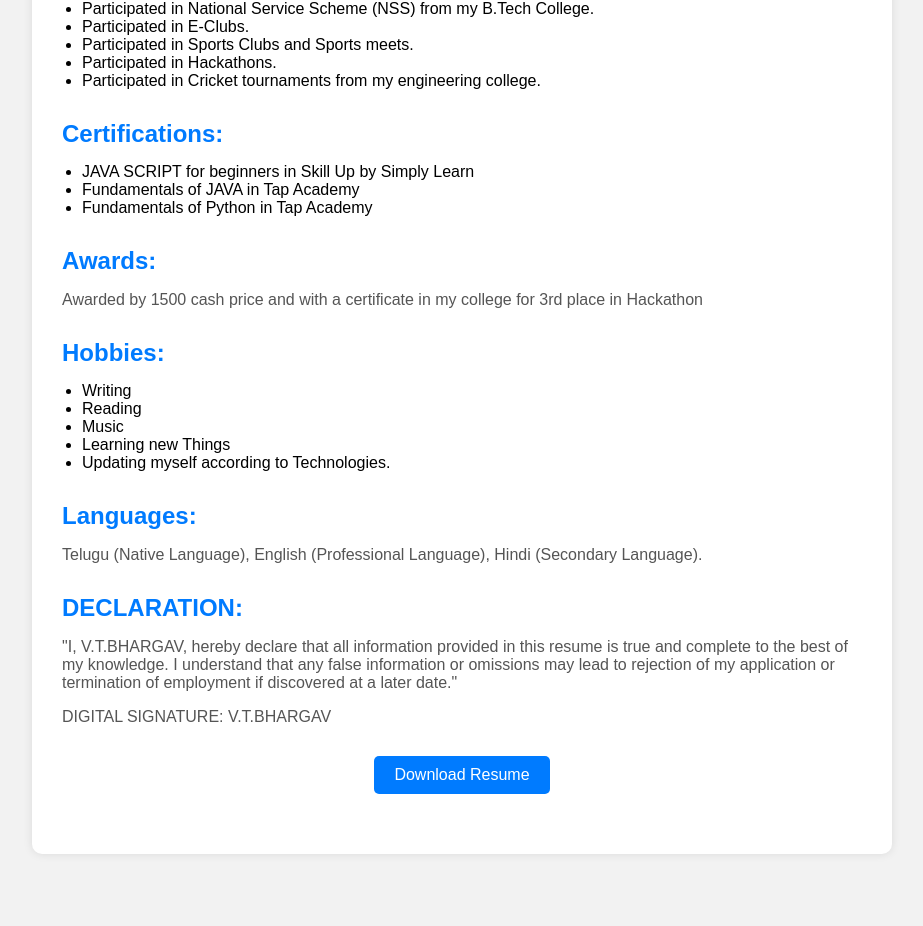
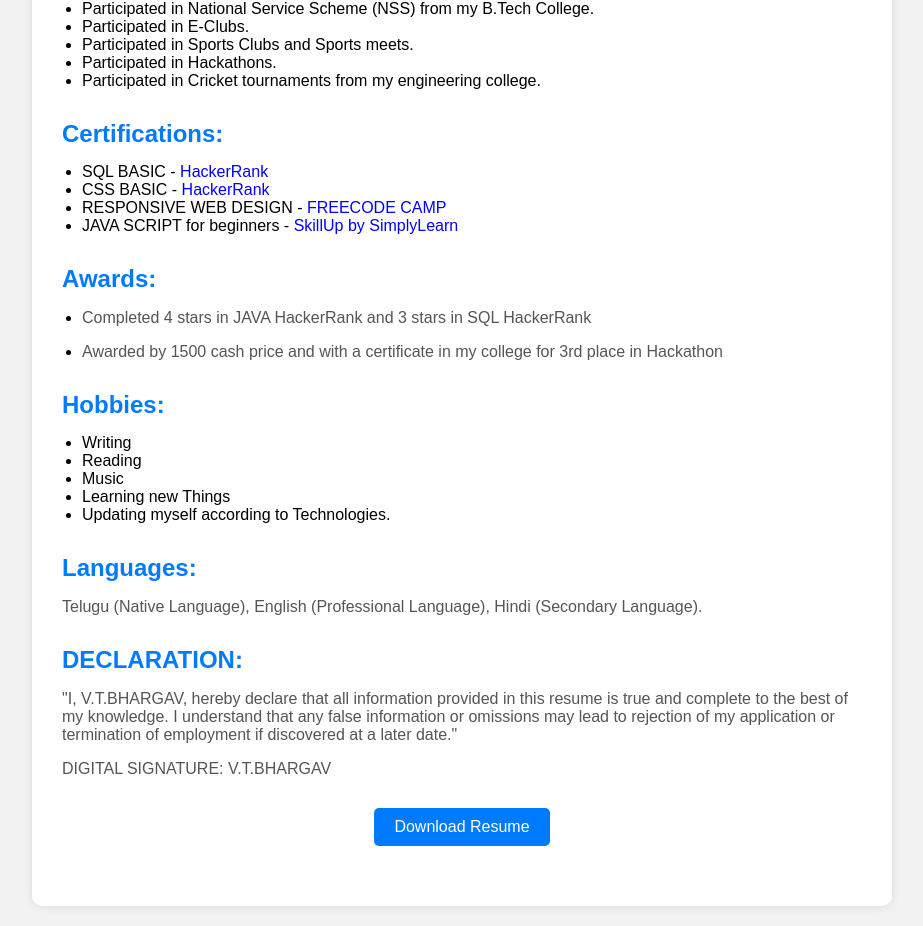
Before and after one commit to bhargavnanicaptain/V.T.BHARGAV-PORTFOLIO, a React (Create React App) app: page /resume in a window 1280 px wide. Shown: the part 2172-3098 px from the top of the page, without its empty margins (178-1101 px from the left). Before the commit the page ends 3046 px from the top, so only its background shows below. Built offline with nearby package versions, Linux system fonts and the light colour scheme.

Commit message:
Changes Done in Portfolio

```diff
--- a/src/Resume.js
+++ b/src/Resume.js
@@ -27,6 +27,9 @@ const Resume = () => {
                     background-color: #f2f2f2;
                     padding: 20px;
                 }
+                .p{
+                    color : black;
+                }
 
                 .container {
                     max-width: 800px;
@@ -35,6 +38,13 @@ const Resume = () => {
                     padding: 30px;
                     border-radius: 10px;
                     box-shadow: 0 0 10px rgba(0, 0, 0, 0.1);
+                }
+                .a2{
+                    text-decoration: none;
+                    color:blue;
+                }
+                .a2:hover{
+                    color:skyblue;
                 }
 
                 h1 {
@@ -315,15 +325,21 @@ const Resume = () => {
                 <div className="certifications section">
                     <h2>Certifications:</h2>
                     <ul>
-                        <li>JAVA SCRIPT for beginners in Skill Up by Simply Learn</li>
-                        <li>Fundamentals of JAVA in Tap Academy</li>
-                        <li>Fundamentals of Python in Tap Academy</li>
+                        <li>SQL BASIC - <a href='https://www.hackerrank.com/certificates/33d59ca3dbea' className='a2'>HackerRank</a></li>
+                        <li>CSS BASIC - <a href='https://www.hackerrank.com/certificates/a7f22e0723b0' className='a2'>HackerRank</a></li>
+                        <li>RESPONSIVE WEB DESIGN - <a href='https://freecodecamp.org/certification/fccda73044b-f7ea-45e9-ad84-c27de4fd4dfe/responsive-web-design' className='a2'>FREECODE CAMP</a></li>
+                        <li>JAVA SCRIPT for beginners - <a href='https://simpli-web.app.link/e/sjcBA6xf3Jb' className='a2'>SkillUp by SimplyLearn</a></li>
+
+
                     </ul>
                 </div>
 
                 <div className="awards section">
                     <h2>Awards:</h2>
-                    <p>Awarded by 1500 cash price and with a certificate in my college for 3rd place in Hackathon</p>
+                    <ul>
+                        <li><p>Completed 4 stars in JAVA HackerRank and 3 stars in SQL HackerRank</p></li>
+                        <li> <p>Awarded by 1500 cash price and with a certificate in my college for 3rd place in Hackathon</p></li>
+                    </ul>
                 </div>
 
                 <div className="hobbies section">
```
